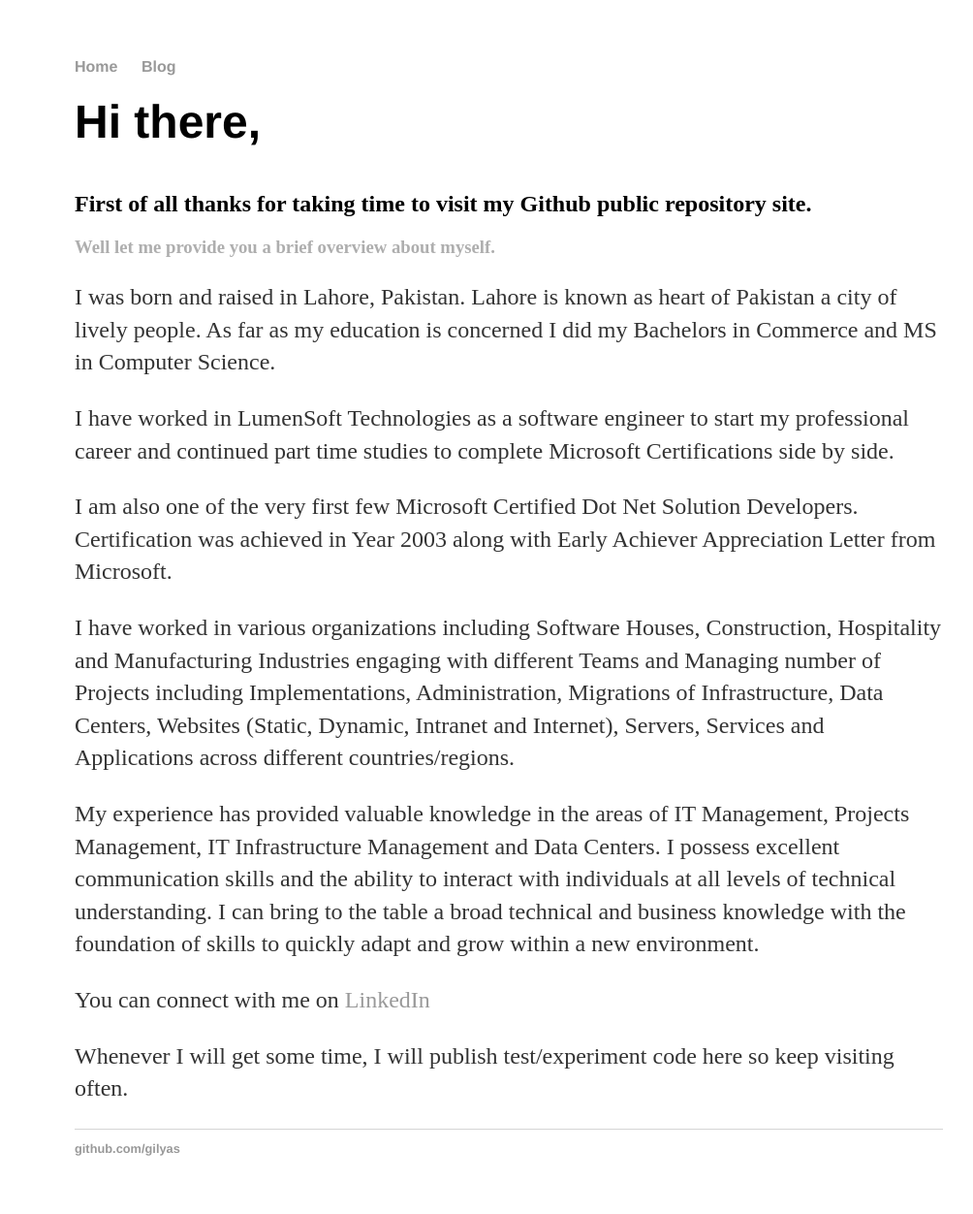
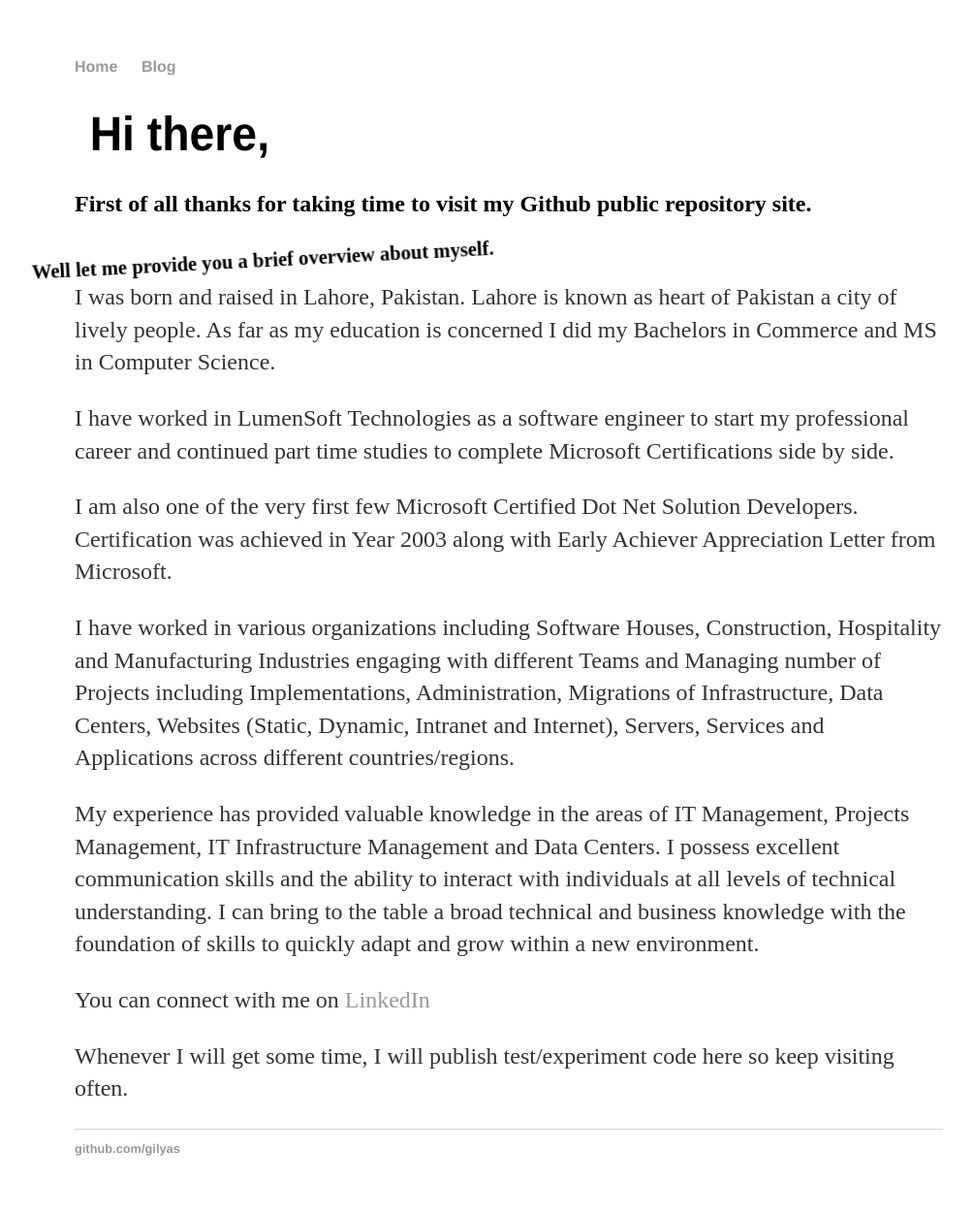
Before and after one commit to gilyas/Experiment, a Jekyll site: the page built from index.html, in a window 1280 px wide. Shown: the whole page at 97% size, without its empty margins (115-1119 px from the left). Built offline with Jekyll 4.4.1, drawn with Linux system fonts in a browser that asks for light colours; nearby versions of some CDN libraries.

Commit message:
Update index.html

```diff
--- a/index.html
+++ b/index.html
@@ -3,9 +3,9 @@
 title: My Public Repository Site
 ---
 <div class="blurb">
-	<h1 class="animated infinite bounce">Hi there,</h1>
+	<h1 class="animated infinite rubberBand">Hi there,</h1>
 	<h2>First of all thanks for taking time to visit my Github public repository site.</h2>
-	<h3 class="animated infinite flash">Well let me provide you a brief overview about myself.</h3>
+	<h3 class="animated infinite tada">Well let me provide you a brief overview about myself.</h3>
 
 <p>I was born and raised in Lahore, Pakistan. Lahore is known as heart of Pakistan a city of lively people. As far as my education is concerned I did my Bachelors in Commerce and MS in Computer Science.</p>
 
```
